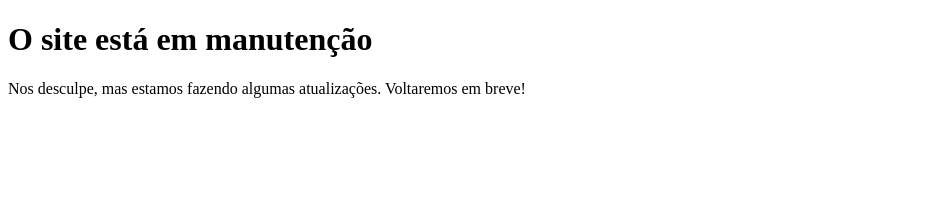
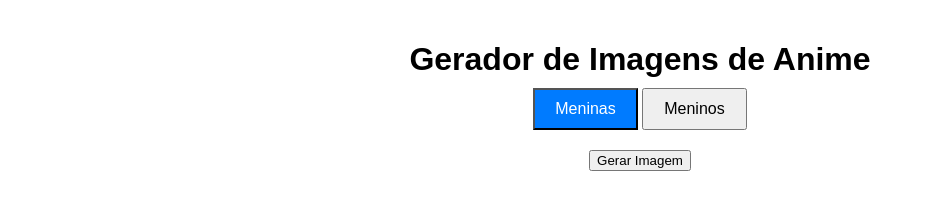
Before and after one commit to masterdevhomirinha/Animetops, a plain HTML site: page index.html in a window 1280 px wide. Shown: the whole page, without its empty margins (0-925 px from the left). Drawn offline with Linux system fonts and the light colour scheme.

Commit message:
Update index.html

```diff
--- a/index.html
+++ b/index.html
@@ -1,10 +1,22 @@
 <!DOCTYPE html>
 <html>
 <head>
-    <title>Em Manutenção</title>
+    <title>Gerador de Imagens de Anime para Perfil do Discord</title>
+    <link rel="stylesheet" type="text/css" href="style.css">
 </head>
 <body>
-    <h1>O site está em manutenção</h1>
-    <p>Nos desculpe, mas estamos fazendo algumas atualizações. Voltaremos em breve!</p>
+    <div class="container">
+        <h1>Gerador de Imagens de Anime</h1>
+        <div class="tabs">
+            <button id="girlTab" class="tabButton active">Meninas</button>
+            <button id="boyTab" class="tabButton">Meninos</button>
+        </div>
+        <button id="generateButton">Gerar Imagem</button>
+        <div class="imageContainer">
+            <img id="animeImage" src="" alt="Imagem de Anime">
+            <a id="downloadLink" style="display: none;" download="anime_profile.png">Baixar Imagem</a>
+        </div>
+    </div>
+    <script src="script.js"></script>
 </body>
 </html>
```
